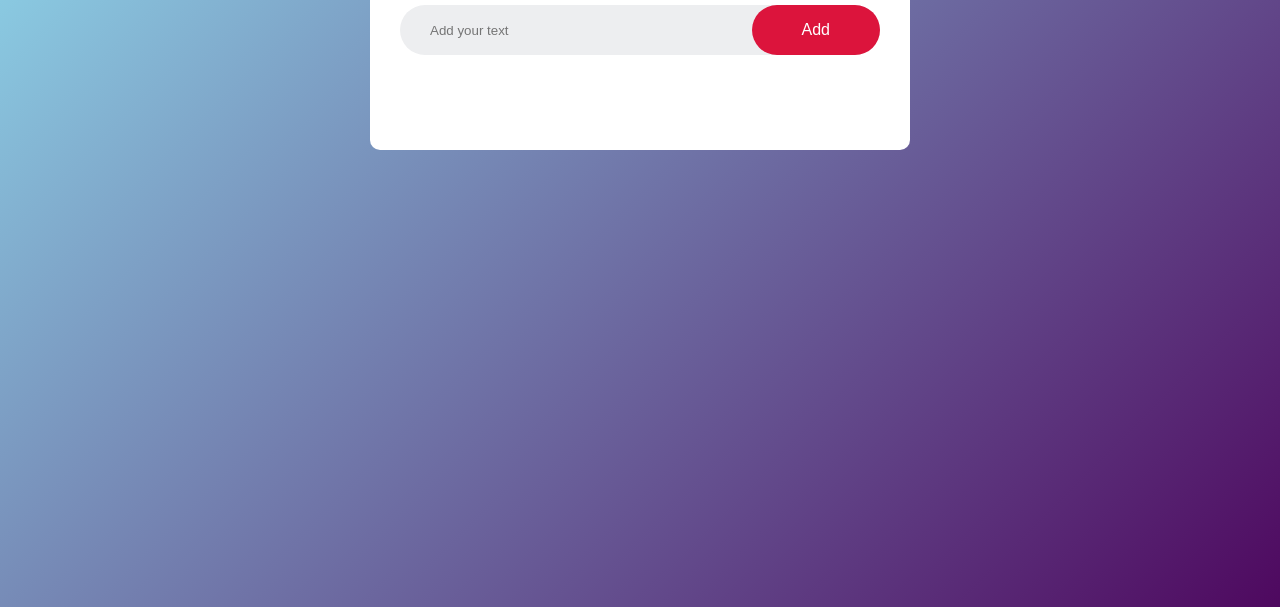
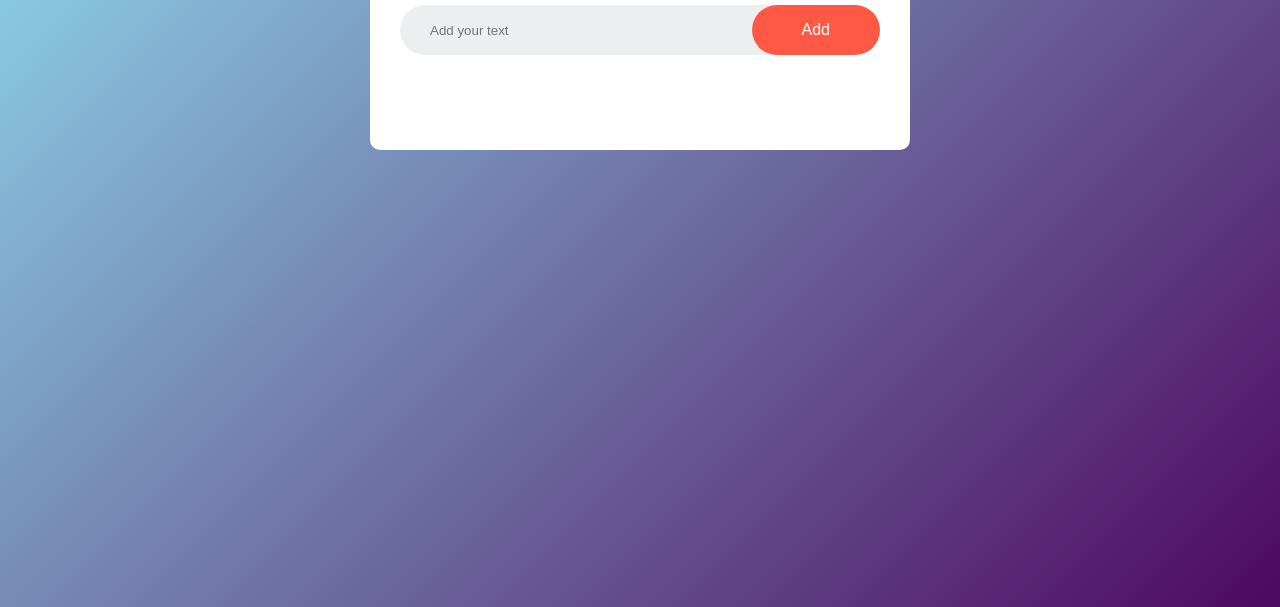
Before and after one commit to Muhammadhassanlashkarwala/ToDo-List, a plain HTML site: page index.html in a window 1280 px wide. Shown: the part 193-800 px from the top of the page. Drawn offline with Linux system fonts and the light colour scheme.

Commit message:
button chnages

```diff
--- a/style.css
+++ b/style.css
@@ -50,9 +50,9 @@ button{
     border: none;
     outline: none;
 padding: 16px 50px;
-/* background: #ff5945; */
+background: #ff5945;
 /* background: rgb(255, 20, 147); */
-background: crimson;
+/* background: crimson; */
 cursor: pointer;
 color: white ;
 border-radius: 40px;
```
